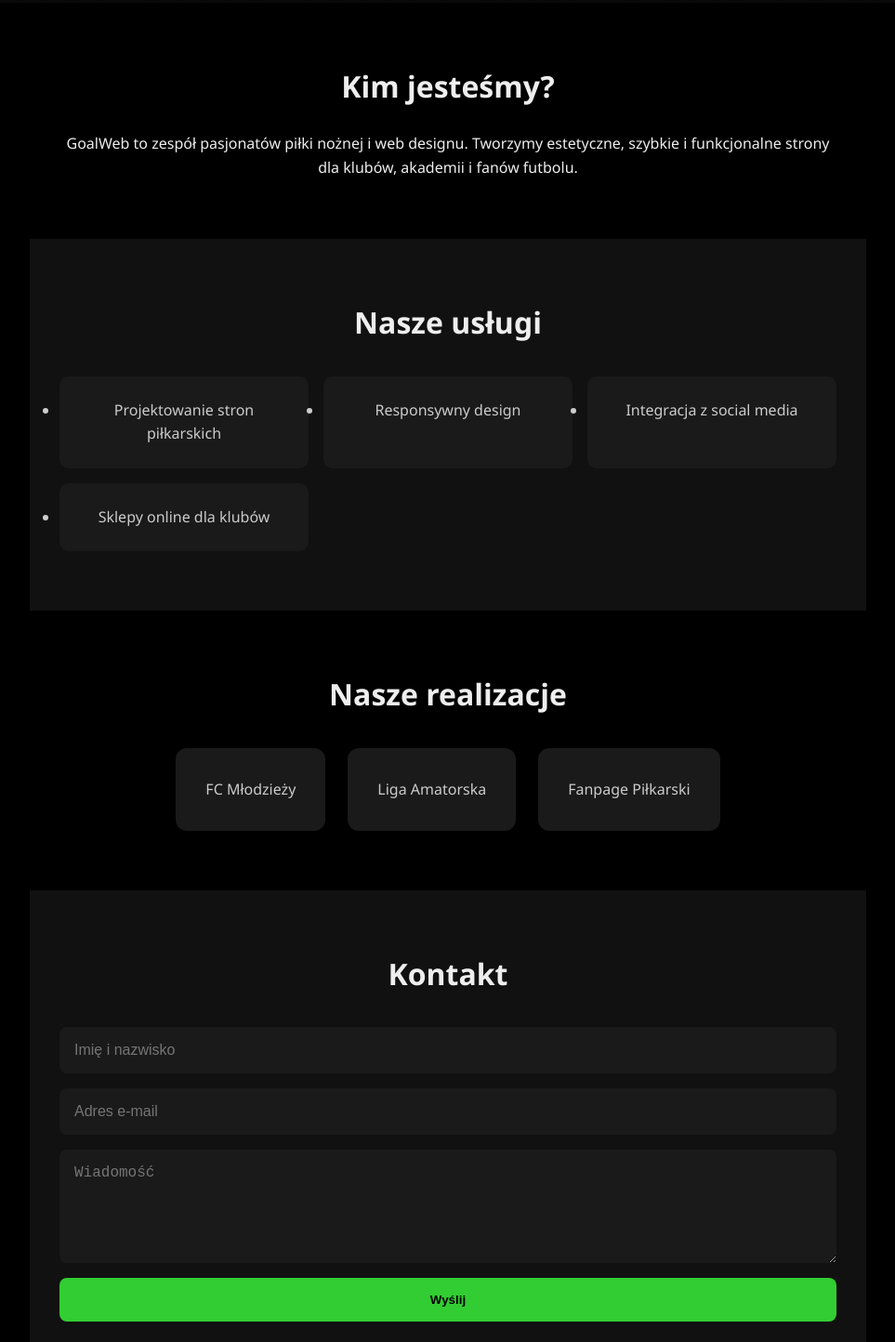
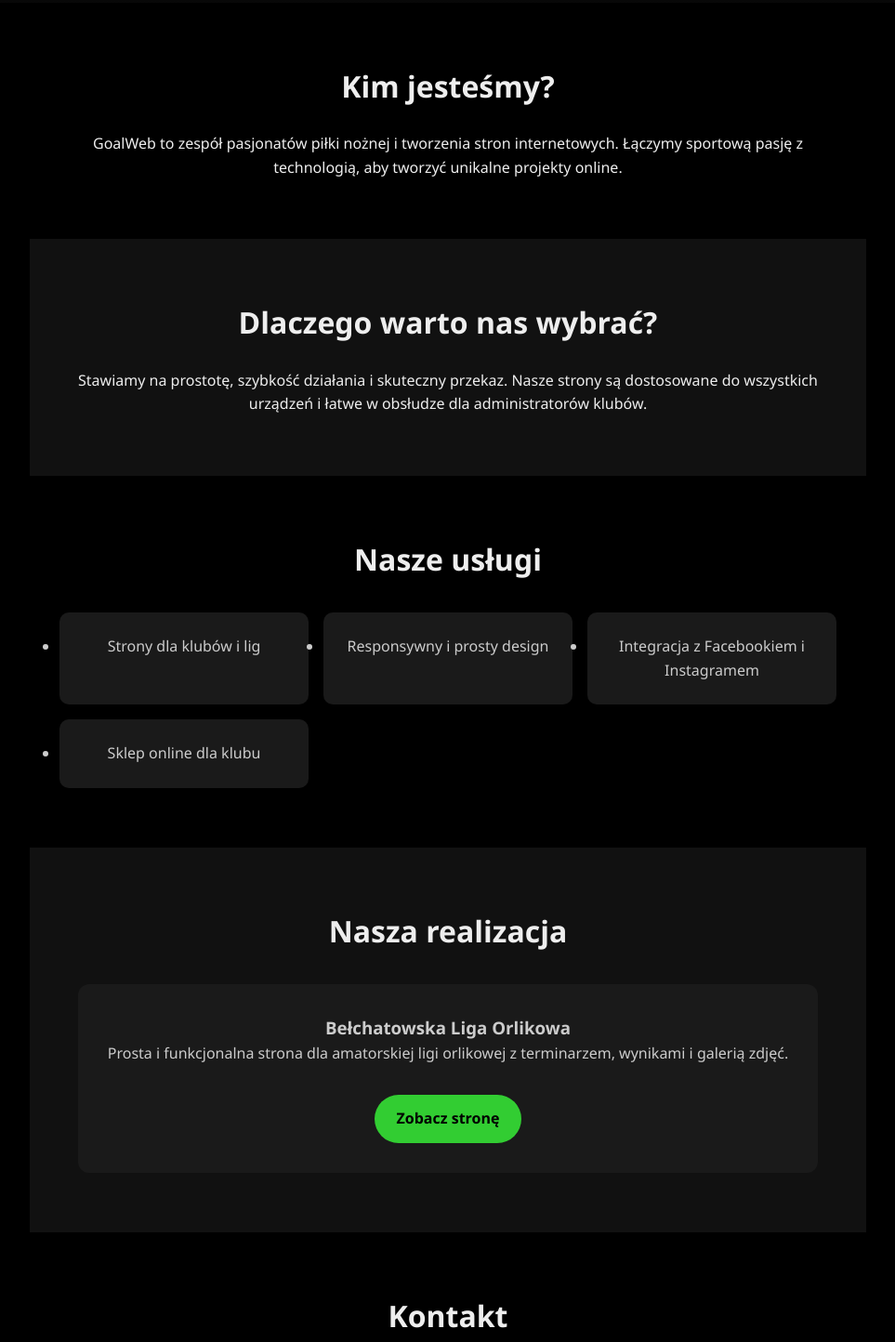
Before and after one commit to GoalWeb/GoalWeb.github.io, a plain HTML site: page index.html in a window 1280 px wide. Shown: the part 797-2241 px from the top of the page at 93% size, without its empty margins (158-1121 px from the left). Drawn offline with Linux system fonts and the light colour scheme; grey boxes are pictures that could not be loaded.

Commit message:
Update index.html
poprawki w html zeby to co jest na stronie tyczylo sie typowo nas

```diff
--- a/index.html
+++ b/index.html
@@ -12,8 +12,9 @@
       <div class="logo">GoalWeb</div>
       <ul class="nav-links">
         <li><a href="#about">O nas</a></li>
+        <li><a href="#why">Dlaczego my</a></li>
         <li><a href="#services">Usługi</a></li>
-        <li><a href="#portfolio">Portfolio</a></li>
+        <li><a href="#portfolio">Realizacja</a></li>
         <li><a href="#contact">Kontakt</a></li>
       </ul>
     </nav>
@@ -26,34 +27,41 @@
 
   <section id="about" class="section">
     <h2>Kim jesteśmy?</h2>
-    <p>GoalWeb to zespół pasjonatów piłki nożnej i web designu. Tworzymy estetyczne, szybkie i funkcjonalne strony dla klubów, akademii i fanów futbolu.</p>
+    <p>GoalWeb to zespół pasjonatów piłki nożnej i tworzenia stron internetowych. Łączymy sportową pasję z technologią, aby tworzyć unikalne projekty online.</p>
   </section>
 
-  <section id="services" class="section dark">
+  <section id="why" class="section dark">
+    <h2>Dlaczego warto nas wybrać?</h2>
+    <p>Stawiamy na prostotę, szybkość działania i skuteczny przekaz. Nasze strony są dostosowane do wszystkich urządzeń i łatwe w obsłudze dla administratorów klubów.</p>
+  </section>
+
+  <section id="services" class="section">
     <h2>Nasze usługi</h2>
     <ul class="cards">
-      <li class="card">Projektowanie stron piłkarskich</li>
-      <li class="card">Responsywny design</li>
-      <li class="card">Integracja z social media</li>
-      <li class="card">Sklepy online dla klubów</li>
+      <li class="card">Strony dla klubów i lig</li>
+      <li class="card">Responsywny i prosty design</li>
+      <li class="card">Integracja z Facebookiem i Instagramem</li>
+      <li class="card">Sklep online dla klubu</li>
     </ul>
   </section>
 
-  <section id="portfolio" class="section">
-    <h2>Nasze realizacje</h2>
+  <section id="portfolio" class="section dark">
+    <h2>Nasza realizacja</h2>
     <div class="gallery">
-      <div class="thumb">FC Młodzieży</div>
-      <div class="thumb">Liga Amatorska</div>
-      <div class="thumb">Fanpage Piłkarski</div>
+      <div class="thumb">
+        <h3>Bełchatowska Liga Orlikowa</h3>
+        <p>Prosta i funkcjonalna strona dla amatorskiej ligi orlikowej z terminarzem, wynikami i galerią zdjęć.</p>
+        <a class="btn" href="https://przyklad-liga-orlikowa.pl">Zobacz stronę</a>
+      </div>
     </div>
   </section>
 
-  <section id="contact" class="section dark">
+  <section id="contact" class="section">
     <h2>Kontakt</h2>
-    <form class="contact-form">
-      <input type="text" placeholder="Imię i nazwisko" required>
-      <input type="email" placeholder="Adres e-mail" required>
-      <textarea placeholder="Wiadomość" rows="5" required></textarea>
+    <form id="contactForm" class="contact-form">
+      <input type="text" id="name" placeholder="Imię i nazwisko" required>
+      <input type="email" id="email" placeholder="Adres e-mail" required>
+      <textarea id="message" placeholder="Wiadomość" rows="4" required></textarea>
       <button type="submit">Wyślij</button>
     </form>
   </section>
```
